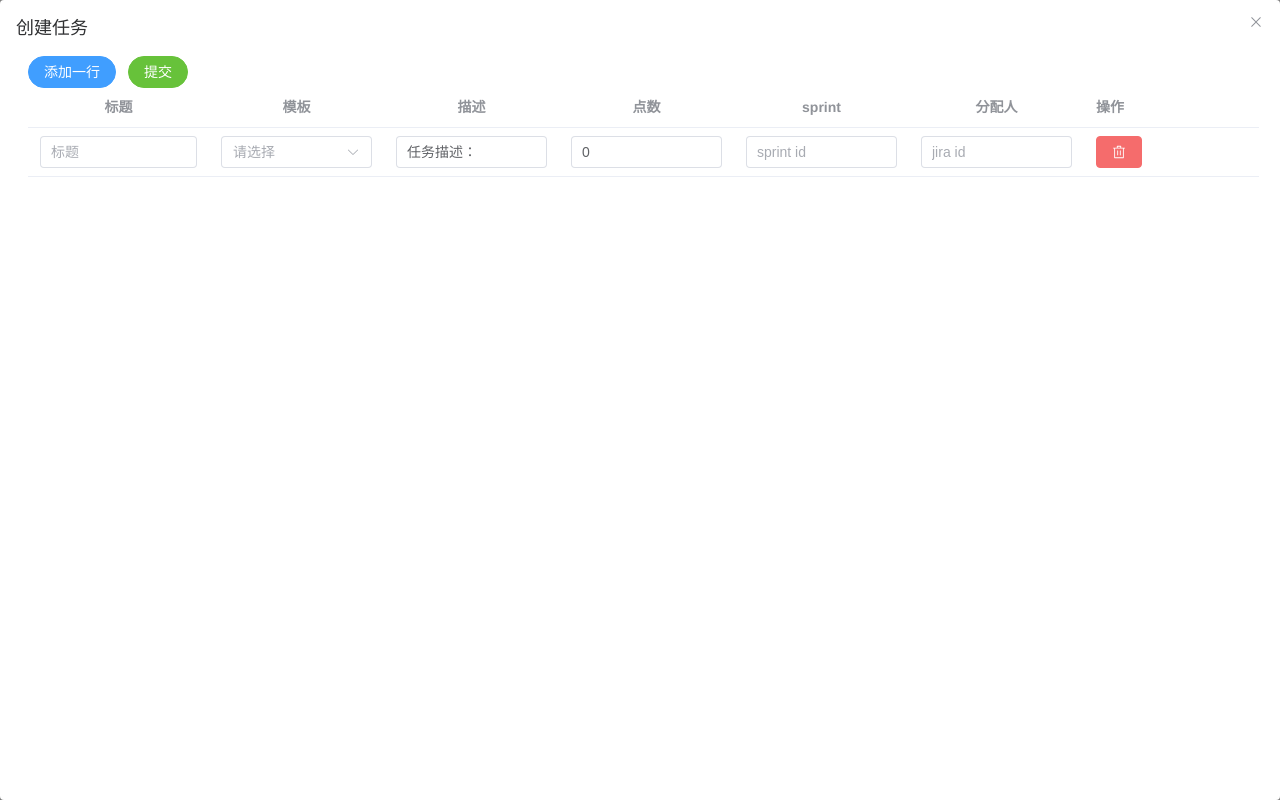
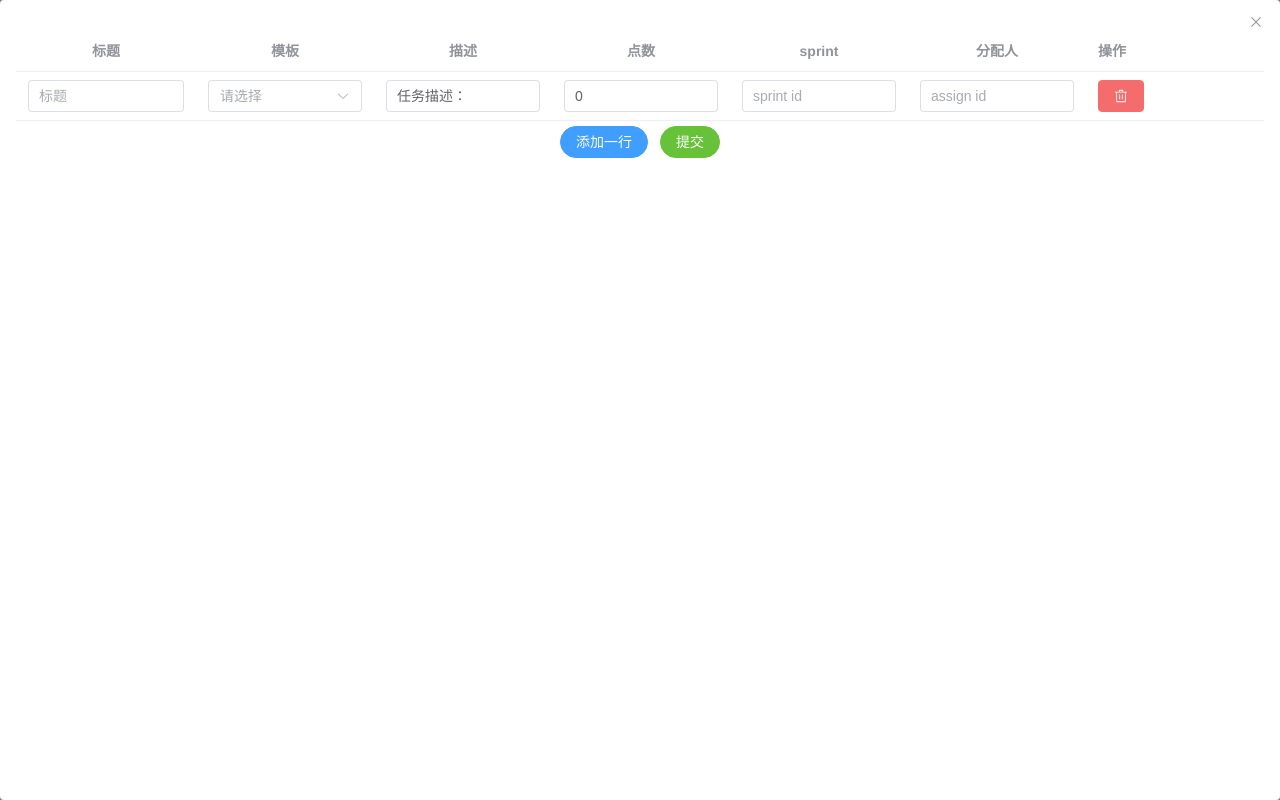
Before and after one commit to qypone/vue-electron-template, a Vue app: page / in a window 1280 px wide. Both pictures are taken after a click on the button "创建任务". Built offline with nearby package versions, Linux system fonts and the light colour scheme.

Commit message:
任务模板页面

```diff
--- a/src/views/addTask.vue
+++ b/src/views/addIssue.vue
@@ -1,13 +1,10 @@
 <template>
   <el-dialog
-    title="创建任务"
     v-model="dialogVisible"
     :before-close="handClosed"
     fullscreen=true
   >
     <div class="dialog-body">
-      <el-button type="primary" round @click="addLine">添加一行</el-button>
-      <el-button type="success" round @click="save">提交</el-button>
       <el-table
         :data="tableData"
         style="width: 100%"
@@ -64,7 +61,7 @@
           <template #default="scope">
             <el-input
               v-model="scope.row.assignee"
-              placeholder="jira id"
+              placeholder="assign id"
             ></el-input>
           </template>
         </el-table-column>
@@ -81,6 +78,10 @@
           </template>
         </el-table-column>
       </el-table>
+    </div>
+    <div class="button">
+      <el-button type="primary" round @click="addLine">添加一行</el-button>
+      <el-button type="success" round @click="save">提交</el-button>
     </div>
   </el-dialog>
 </template>
@@ -230,7 +231,8 @@ export default {
 };
 </script>
 <style>
-.dialog-body {
-  padding: 0 5px 0 12px;
+.button {
+  margin-top: 5px;
+  text-align: center;
 }
 </style>
--- a/src/views/index.vue
+++ b/src/views/index.vue
@@ -1,39 +1,87 @@
 <template>
-  <div class="taskView">
+  <div class="issueView">
     <el-row :align="'bottom'" type="flex" :gutter="20">
       <el-col :span="5">
-        <el-input v-model="name" placeholder="请输入内容"></el-input>
+        <el-input v-model="name" placeholder="请输入搜索关键字..."></el-input>
       </el-col>
-
+      <el-col :span="1">
+        <el-button type="primary" icon="Search" circle />
+      </el-col>
       <el-col :span="2">
         <el-button type="primary" @click="addOrUpdateHandle()">
           创建任务
          </el-button>
       </el-col>
+      <el-col :span="2">
+        <el-button type="success" @click="templateManagement()">
+          模板管理
+        </el-button>
+      </el-col>
+
     </el-row>
 
-    <add-task v-if="addOrUpdateVisible" ref="addTask" />
+    <div>
+      <el-table :data="tableData">
+        <el-table-column property="date" label="Date" width="150" />
+        <el-table-column property="name" label="Name" width="200" />
+        <el-table-column property="address" label="Address" />
+      </el-table>
+    </div>
+
+    <add-issue v-if="addOrUpdateVisible" ref="addIssue" />
+    <issue-template v-if="templateManagementVisible" ref="templateManagement" />
   </div>
 </template>
 
 <script>
-import AddTask from "./addTask.vue";
+import AddIssue from "./addIssue.vue";
+import IssueTemplate from './issueTemplate.vue'
 
 export default {
   components: {
-    AddTask,
+    AddIssue,
+    IssueTemplate,
   },
   data() {
     return {
       addOrUpdateVisible: false,
+      templateManagementVisible: false,
       name: "",
+      tableData: [
+        {
+          date: '2016-05-02',
+          name: 'John Smith',
+          address: 'No.1518,  Jinshajiang Road, Putuo District',
+        },
+        {
+          date: '2016-05-04',
+          name: 'John Smith',
+          address: 'No.1518,  Jinshajiang Road, Putuo District',
+        },
+        {
+          date: '2016-05-01',
+          name: 'John Smith',
+          address: 'No.1518,  Jinshajiang Road, Putuo District',
+        },
+        {
+          date: '2016-05-03',
+          name: 'John Smith',
+          address: 'No.1518,  Jinshajiang Road, Putuo District',
+        },
+      ]
     };
   },
   methods: {
     addOrUpdateHandle() {
       this.addOrUpdateVisible = true;
       this.$nextTick(() => {
-        this.$refs.addTask.add();
+        this.$refs.addIssue.add();
+      });
+    },
+    templateManagement() {
+      this.templateManagementVisible = true;
+      this.$nextTick(() => {
+        this.$refs.templateManagement.show();
       });
     },
   },
@@ -42,9 +90,9 @@ export default {
 
 <style>
 .el-row {
-  margin-bottom: 20px;
+  margin-bottom: 10px;
 }
-.taskView {
+.issueView {
   margin: 20px;
 }
 </style>
--- /dev/null
+++ b/src/views/issueTemplate.vue
@@ -0,0 +1,75 @@
+<template>
+  <el-dialog
+    title="任务模板管理"
+    v-model="showTemplateManagement"
+    :before-close="handClosed"
+    width="80%"
+  >
+    <div>
+      <el-row :align="'bottom'" type="flex" :gutter="20">
+        <el-col :span="5">
+          <el-input v-model="issueId" placeholder="请输入任务ID"></el-input>
+        </el-col>
+        <el-col :span="2">
+          <el-button type="primary" @click="addOrUpdateHandle()">
+            增加模板
+            </el-button>
+        </el-col>
+      </el-row>
+    </div>
+    <div>
+      <el-table :data="tableData">
+        <el-table-column property="date" label="Date" width="150" />
+        <el-table-column property="name" label="Name" width="200" />
+        <el-table-column property="address" label="Address" />
+      </el-table>
+    </div>
+  </el-dialog>
+</template>
+
+<script>
+export default {
+  data() {
+    return {
+      showTemplateManagement: false,
+      issueId: "",
+      tableData: [
+        {
+          date: '2016-05-02',
+          name: 'John Smith',
+          address: 'No.1518,  Jinshajiang Road, Putuo District',
+        },
+        {
+          date: '2016-05-04',
+          name: 'John Smith',
+          address: 'No.1518,  Jinshajiang Road, Putuo District',
+        },
+        {
+          date: '2016-05-01',
+          name: 'John Smith',
+          address: 'No.1518,  Jinshajiang Road, Putuo District',
+        },
+        {
+          date: '2016-05-03',
+          name: 'John Smith',
+          address: 'No.1518,  Jinshajiang Road, Putuo District',
+        },
+      ]
+    };
+  },
+  methods: {
+    show() {
+      this.showTemplateManagement = true;
+    },
+    searchTemplates() {
+
+    },
+  },
+  mounted() {
+    this.searchTemplates();
+  },
+};
+</script>
+<style>
+
+</style>
```
Also changed, not shown: doc/electron.md (+14 -0 lines), electron/main.js (+6 -3 lines).
